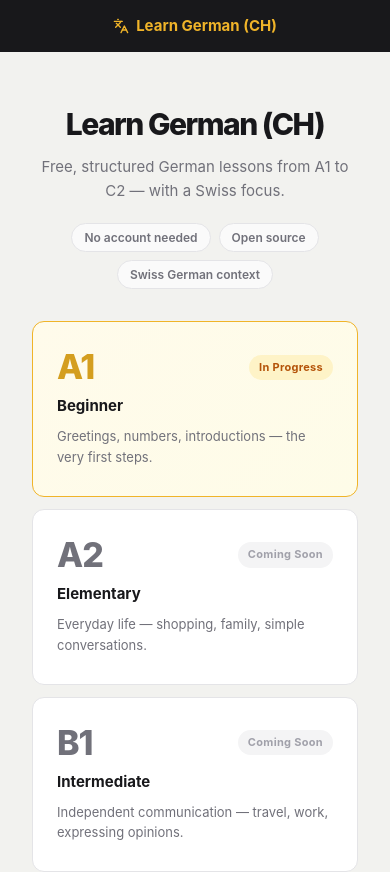
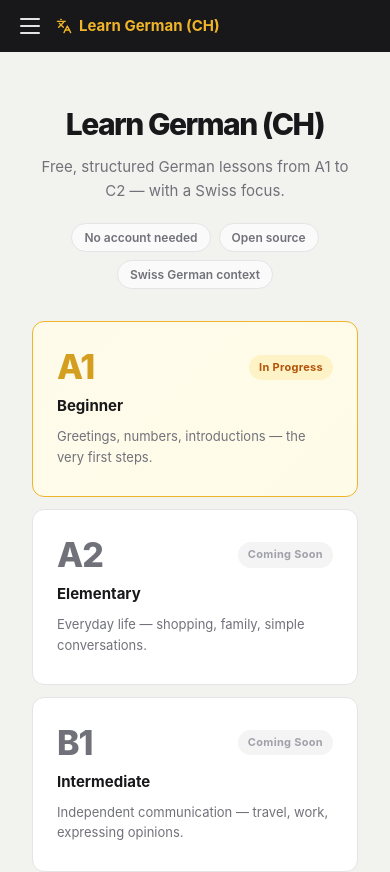
Before and after one commit to davide-muzzi/learn-german, a Vue app: page / in a window 390 px wide. Shown: the top 872 px of the page. Built offline with nearby package versions, Linux system fonts and the light colour scheme.

Commit message:
fix: show hamburger and sidebar on mobile home page

```diff
--- a/src/App.vue
+++ b/src/App.vue
@@ -20,15 +20,15 @@ watch(() => route.name, name => {
 </script>
 
 <template>
-  <header class="mobile-header" :class="{ 'home-header': isHome }">
-    <button v-if="!isHome" class="hamburger" @click="sidebarOpen = !sidebarOpen" aria-label="Toggle navigation">
+  <header class="mobile-header">
+    <button class="hamburger" @click="sidebarOpen = !sidebarOpen" aria-label="Toggle navigation">
       <span /><span /><span />
     </button>
     <RouterLink to="/" class="mobile-title"><Languages :size="16" /> Learn German (CH)</RouterLink>
   </header>
 
   <Transition name="overlay-fade">
-    <div v-if="sidebarOpen && !isHome" class="sidebar-overlay" @click="sidebarOpen = false" />
+    <div v-if="sidebarOpen" class="sidebar-overlay" @click="sidebarOpen = false" />
   </Transition>
 
   <AppSidebar :open="sidebarOpen" :class="{ collapsed: sidebarCollapsed }" @close="sidebarOpen = false" />
--- a/src/style.css
+++ b/src/style.css
@@ -1064,7 +1064,6 @@ tbody tr:hover td { background: var(--surface); }
 
 /* Mobile homepage */
 @media (max-width: 768px) {
-  .mobile-header.home-header { justify-content: center; }
   .home-hero { padding: 36px 16px 32px; }
   .home-title { font-size: 30px; }
   .home-sub { font-size: 15px; }
```
